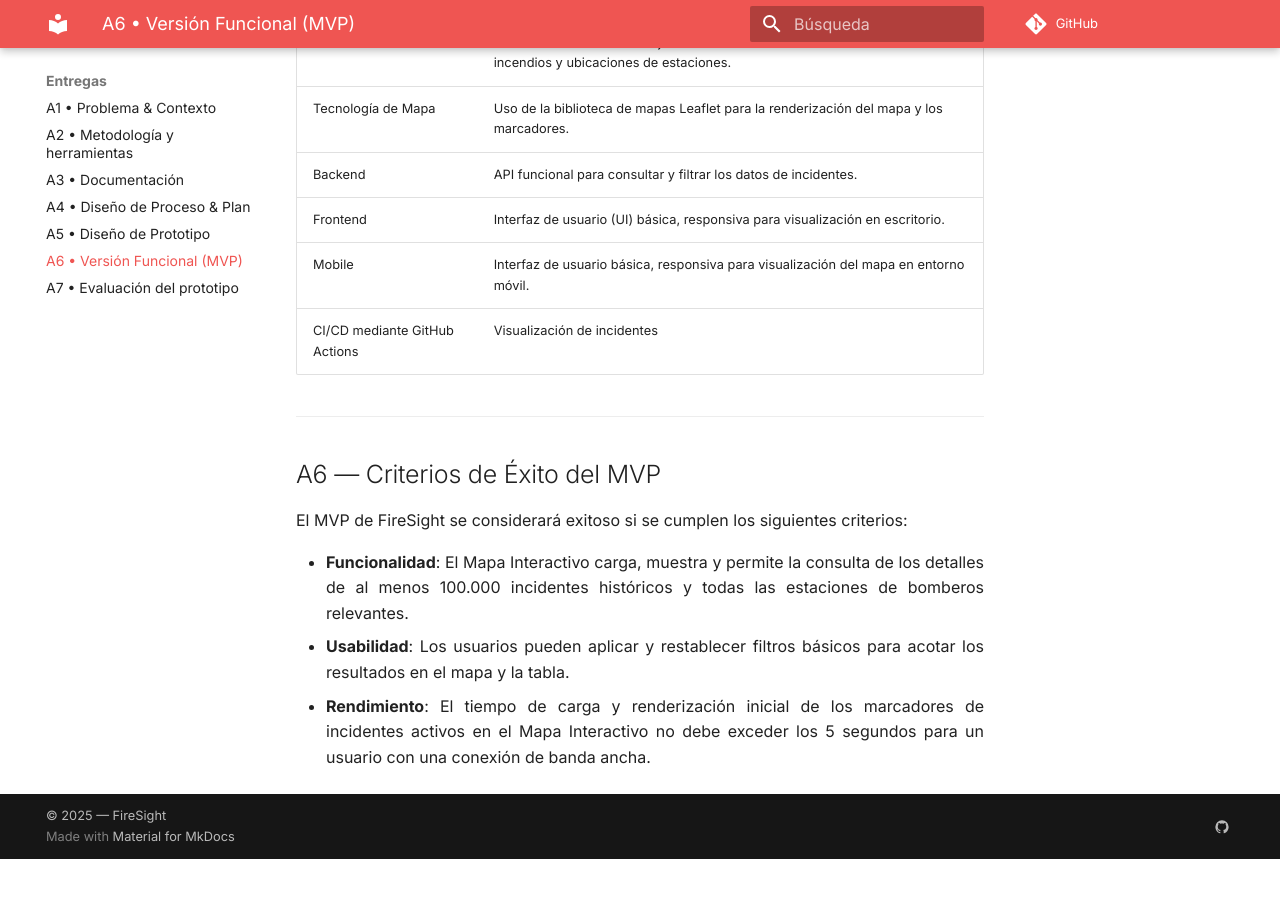
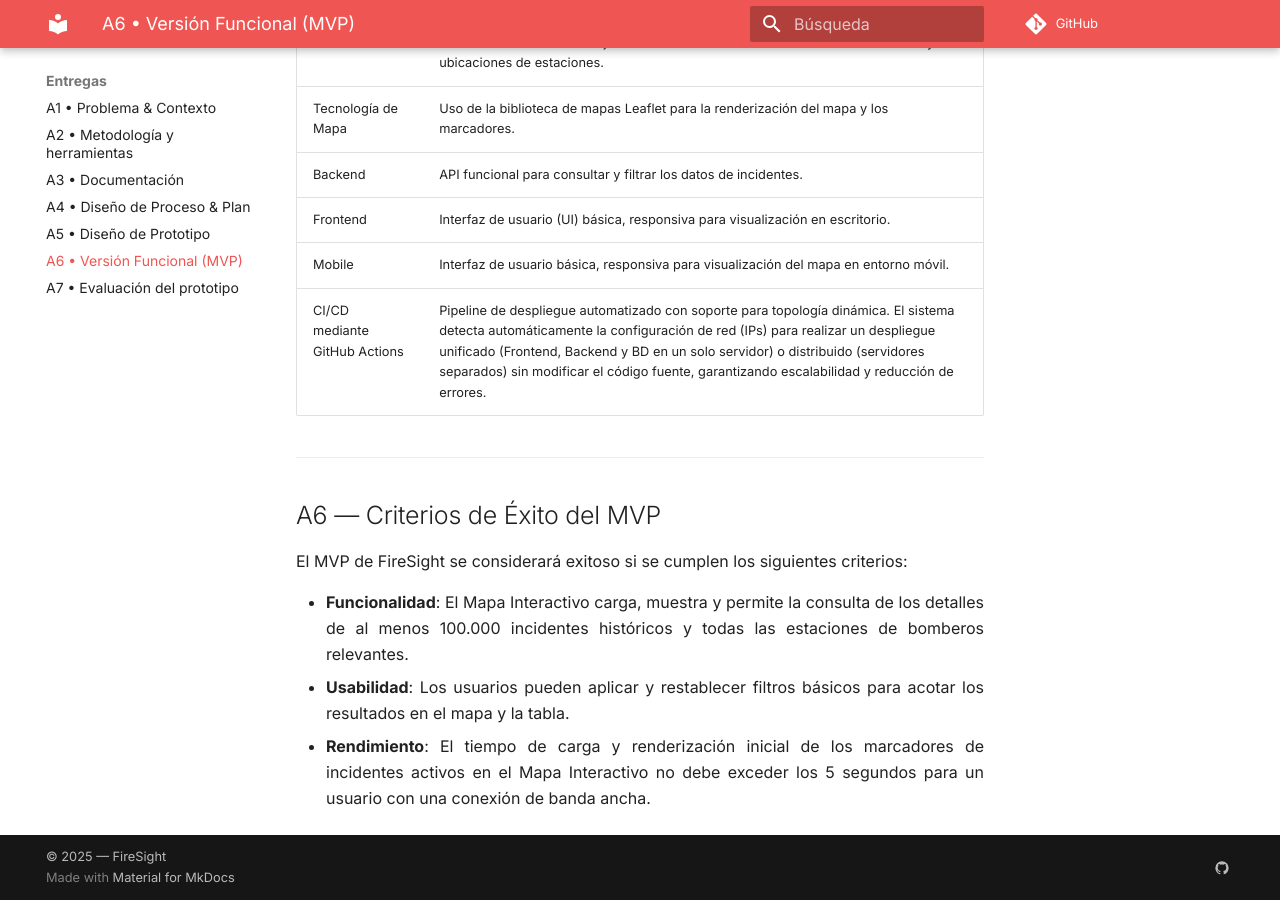
Before and after one commit to L1TnzO/Documentacion-PDS, an MkDocs documentation site: the page built from docs/A6.md, in a window 1280 px wide and 900 px high, scrolled down 8852 px. Built offline with MkDocs 1.6.1 and Material for MkDocs 9.7.7, drawn with Linux system fonts in a browser that asks for light colours; comment, search, counter and statistics services are not loaded; before the commit the page ends 9711 px from its top, so only the background shows below that.

Commit message:
correct formatting error in "Requisitos Técnicos Mínimos" table

```diff
--- a/docs/A6.md
+++ b/docs/A6.md
@@ -100,7 +100,7 @@ Para mantener el enfoque en el MVP, las siguientes funcionalidades, aunque plani
 | Backend | API funcional para consultar y filtrar los datos de incidentes. |
 | Frontend | Interfaz de usuario (UI) básica, responsiva para visualización en escritorio. |
 | Mobile | Interfaz de usuario básica, responsiva para visualización del mapa en entorno móvil. |
-| CI/CD mediante GitHub Actions | Visualización de incidentes | Pipeline de despliegue automatizado con soporte para topología dinámica. El sistema detecta automáticamente la configuración de red (IPs) para realizar un despliegue unificado (Frontend, Backend y BD en un solo servidor) o distribuido (servidores separados) sin modificar el código fuente, garantizando escalabilidad y reducción de errores. |
+| CI/CD mediante GitHub Actions | Pipeline de despliegue automatizado con soporte para topología dinámica. El sistema detecta automáticamente la configuración de red (IPs) para realizar un despliegue unificado (Frontend, Backend y BD en un solo servidor) o distribuido (servidores separados) sin modificar el código fuente, garantizando escalabilidad y reducción de errores. |
 
 ---
 
```
